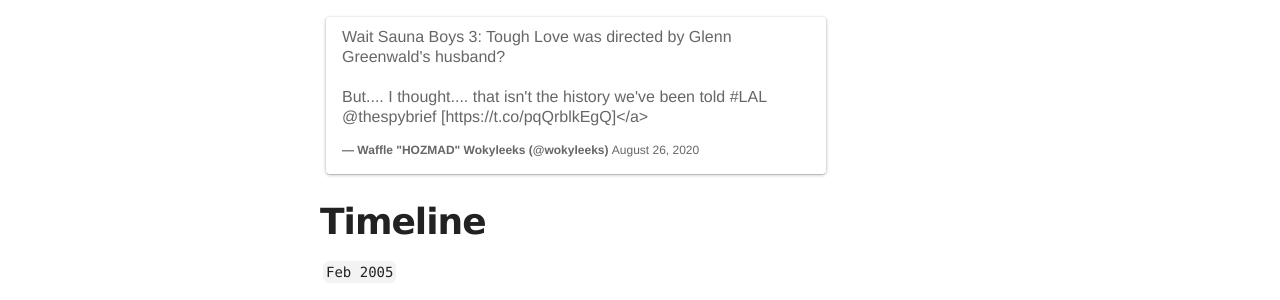
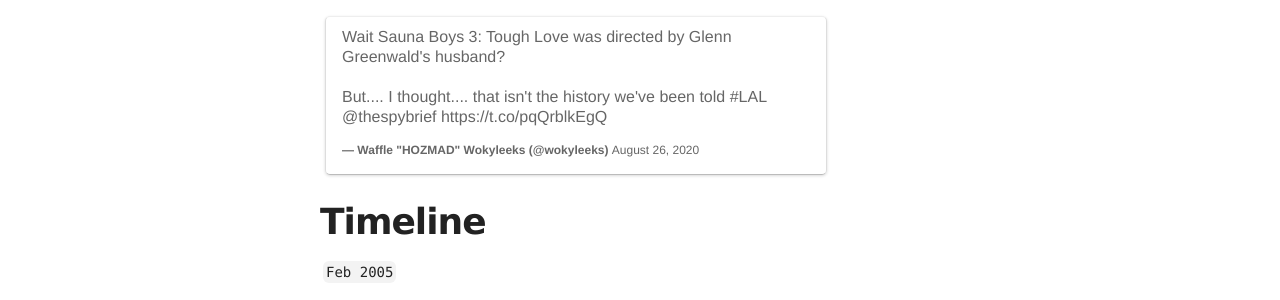
Before and after one commit to masternotions/masternotions.github.io, a Jekyll site: the page built from index.md, in a window 1280 px wide and 900 px high. Shown: the part 178-478 px from the top of the window. Built offline with Jekyll 4.4.1, drawn with Linux system fonts in a browser that asks for light colours; comment, search, counter and statistics services are not loaded; part of the change alters nothing that is shown.

Commit message:
Update index.md

```diff
--- a/index.md
+++ b/index.md
@@ -3,11 +3,7 @@ layout: index
 modified: "Sep 8, 2020"
 ---
 
-<blockquote class="twitter-tweet" data-dnt="true" data-theme="light"><p lang="en" dir="ltr">Wait Sauna Boys 3: Tough Love was directed by Glenn Greenwald&#39;s husband?<br><br>But.... I thought.... that isn&#39;t the history we&#39;ve been told <a href="https://twitter.com/hashtag/LAL?src=hash&amp;ref_src=twsrc%5Etfw">#LAL</a> <a href="https://twitter.com/thespybrief?ref_src=twsrc%5Etfw">@thespybrief</a> [https://t.co/pqQrblkEgQ]</a></p>&mdash; Waffle &quot;HOZMAD&quot; Wokyleeks (@wokyleeks) <a href="https://twitter.com/wokyleeks/status/1298727883582484481">August 26, 2020</a></blockquote>
-
-<!--
-https://twitter.com/wokyleeks/status/1298727883582484481
--->
+<blockquote class="twitter-tweet" data-dnt="true"><p lang="en" dir="ltr">Wait Sauna Boys 3: Tough Love was directed by Glenn Greenwald&#39;s husband?<br><br>But.... I thought.... that isn&#39;t the history we&#39;ve been told <a href="https://twitter.com/hashtag/LAL?src=hash&amp;ref_src=twsrc%5Etfw">#LAL</a> <a href="https://twitter.com/thespybrief?ref_src=twsrc%5Etfw">@thespybrief</a> <a href="https://t.co/pqQrblkEgQ">https://t.co/pqQrblkEgQ</a></p>&mdash; Waffle &quot;HOZMAD&quot; Wokyleeks (@wokyleeks) <a href="https://twitter.com/wokyleeks/status/1298727883582484481?ref_src=twsrc%5Etfw">August 26, 2020</a></blockquote>
 
 # Timeline
 
```
